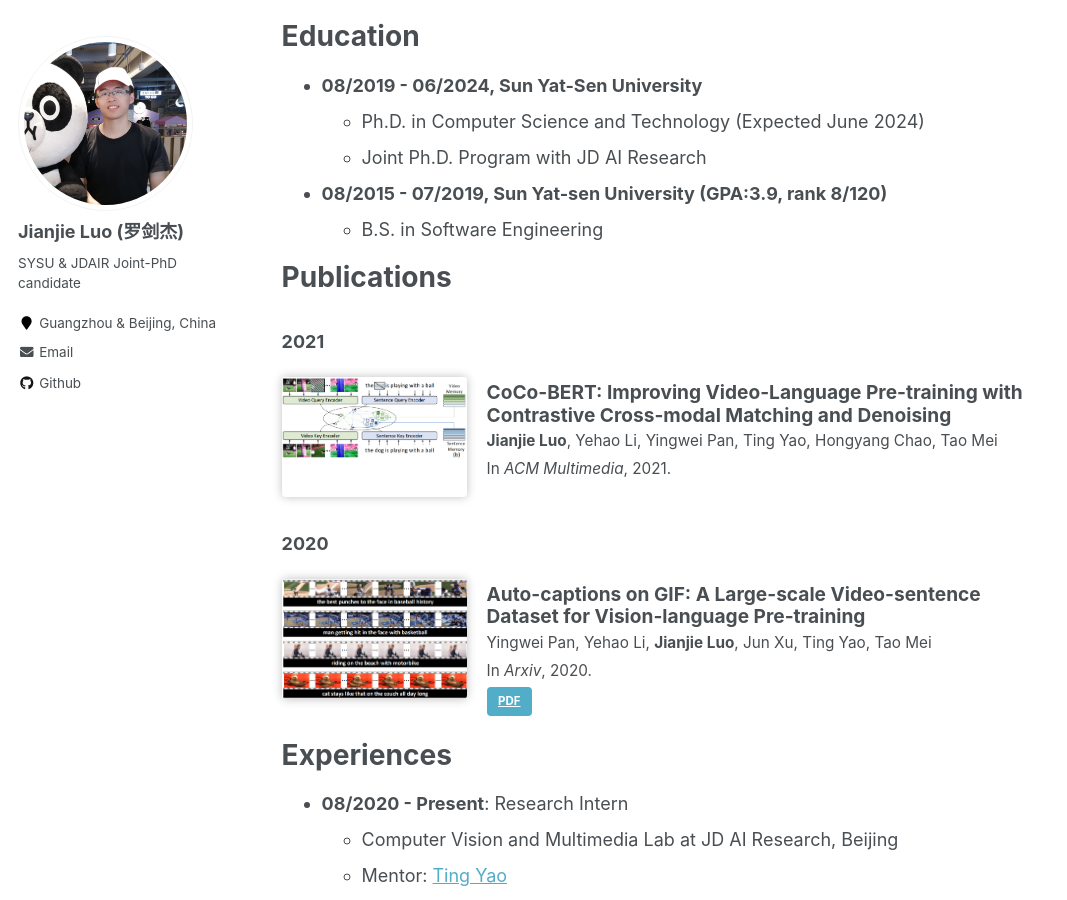
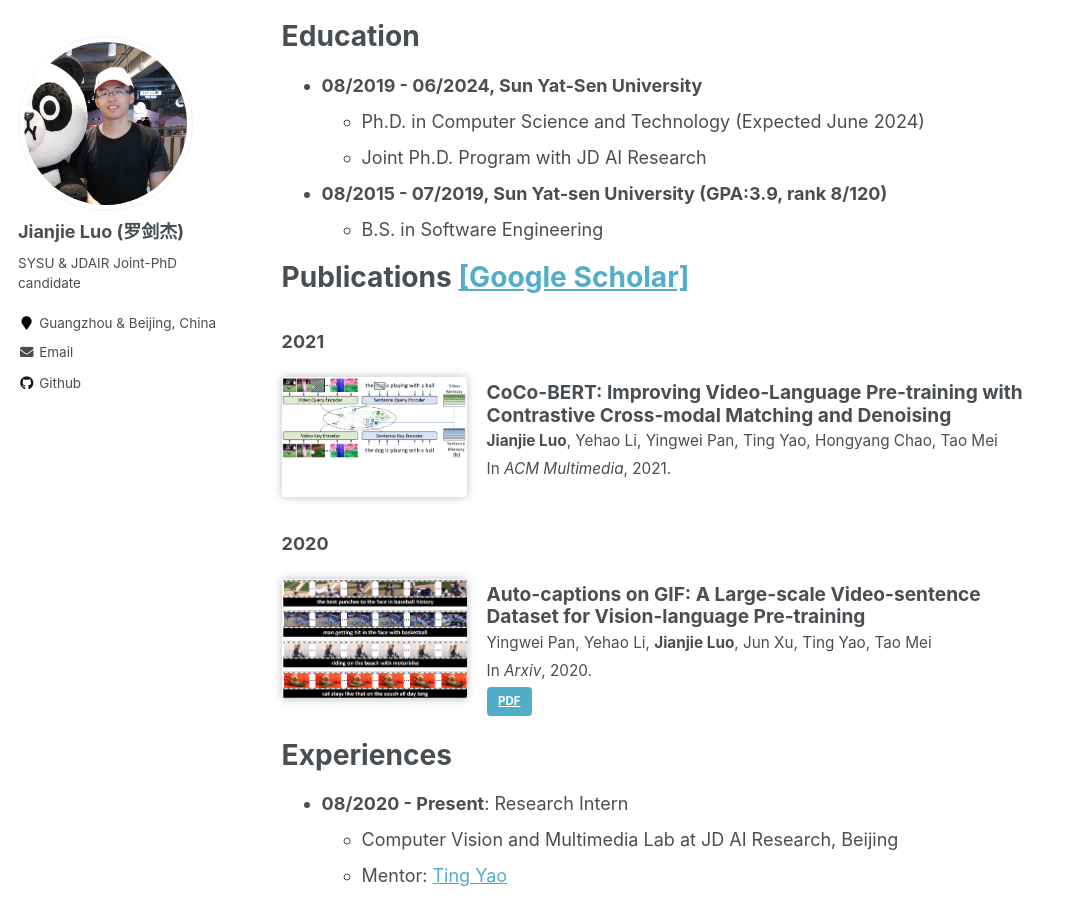
Before and after one commit to jianjieluo/jianjieluo.github.io, a Jekyll site: the page built from _pages/about.md, in a window 1280 px wide and 900 px high, scrolled down 413 px. Shown: the whole window, without its empty margins (0-1067 px from the left). Built offline with Jekyll 4.4.1, drawn with Linux system fonts in a browser that asks for light colours.

Commit message:
add google scholar

```diff
--- a/_pages/about.md
+++ b/_pages/about.md
@@ -25,7 +25,7 @@ Education
 * **08/2015 - 07/2019, Sun Yat-sen University (GPA:3.9, rank 8/120)**
   * B.S. in Software Engineering
 
-Publications
+Publications [\[Google Scholar\]](https://scholar.google.com/citations?user=PMgCjQcAAAAJ)
 ======
 
 <h3>2021</h3>
```
